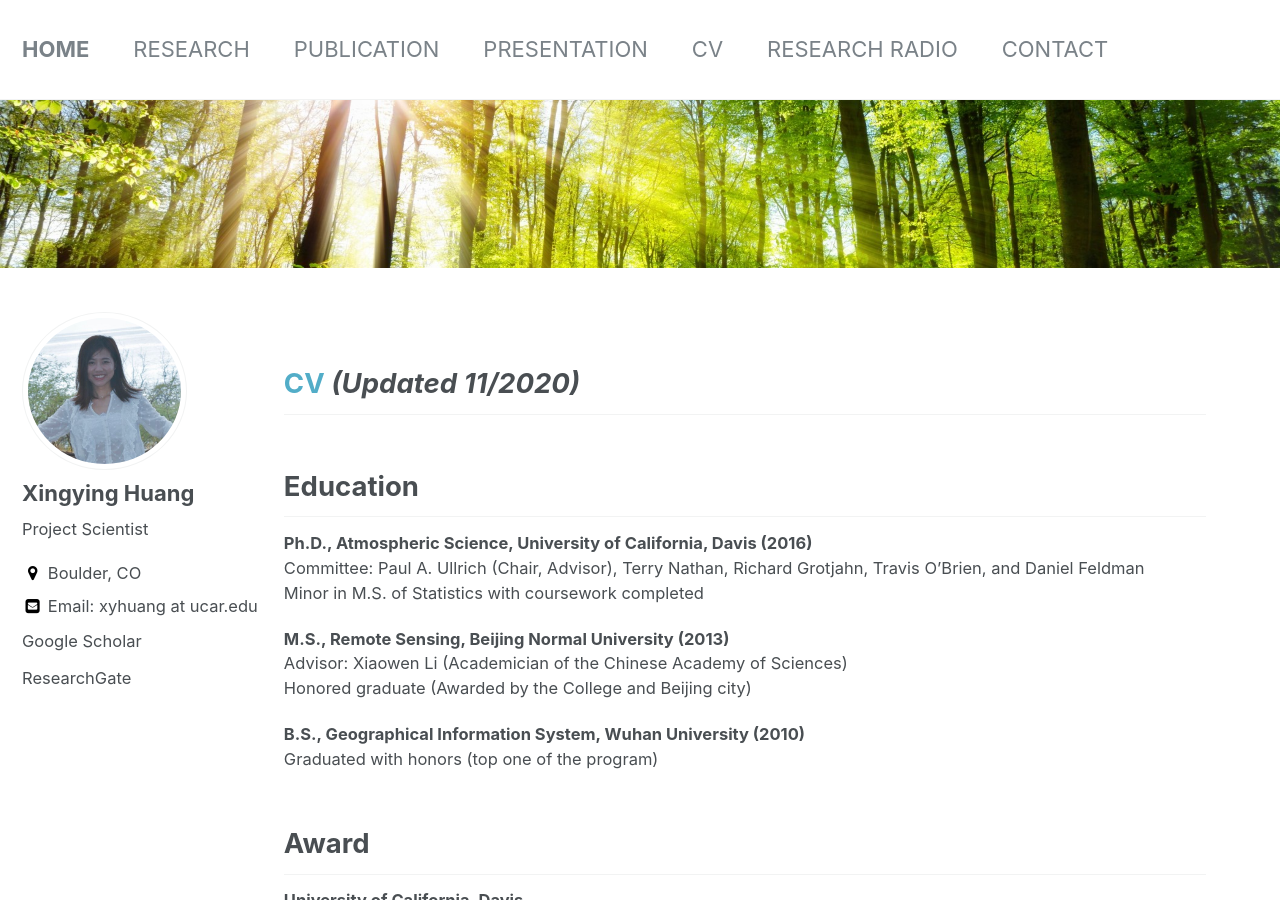
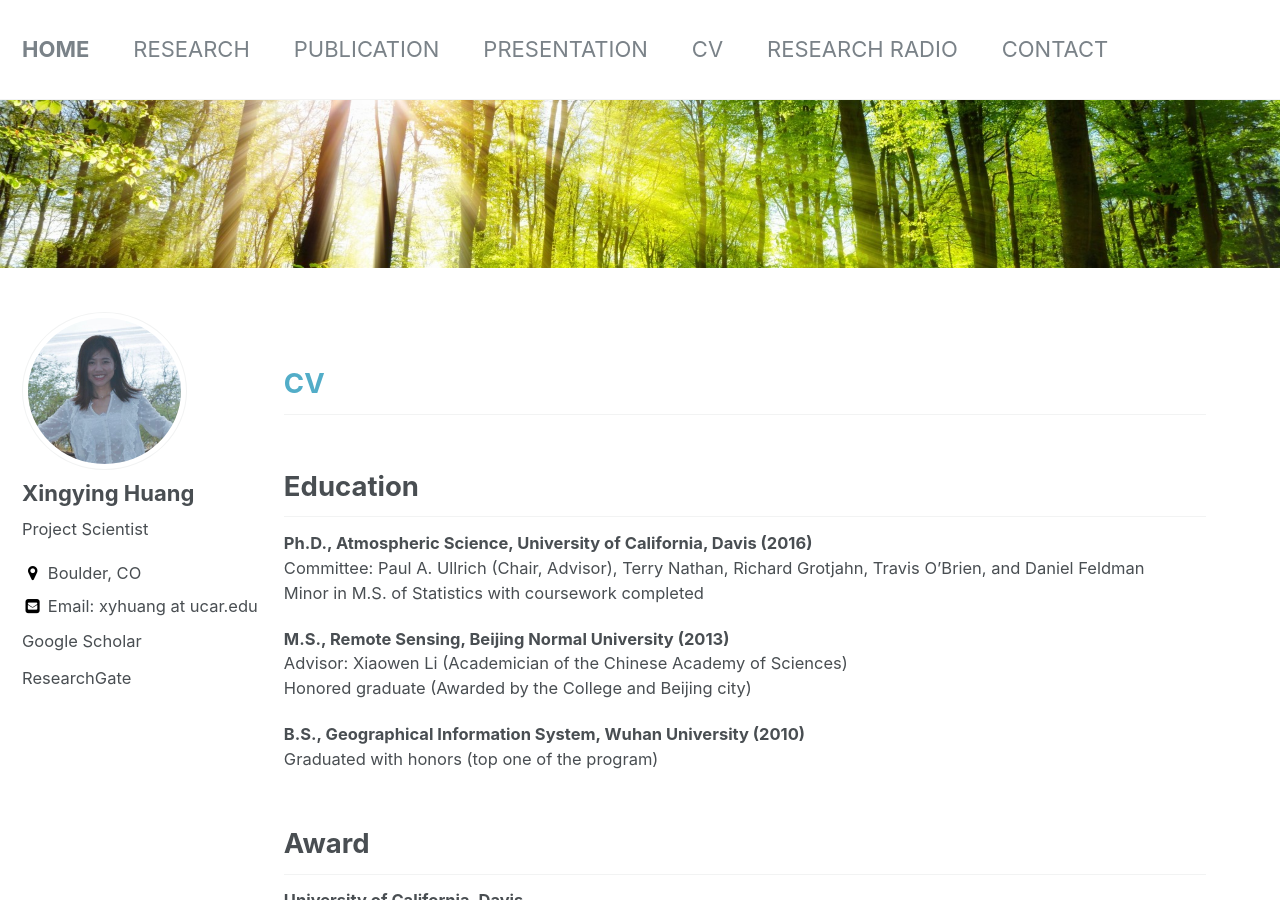
Before and after one commit to Xingyhuang/two_col_xingyhuang.github.io, a Jekyll site: the page built from _pages/cv.md, in a window 1280 px wide and 900 px high. Built offline with Jekyll 4.4.1, drawn with Linux system fonts in a browser that asks for light colours.

Commit message:
Update cv.md

```diff
--- a/_pages/cv.md
+++ b/_pages/cv.md
@@ -8,7 +8,7 @@ header:
 excerpt: ''
 
 ---
-## [CV](/assets/Huang-CV.pdf) *(Updated 11/2020)*
+## [CV](/assets/Huang-CV.pdf)
 
 ## Education
 
```
